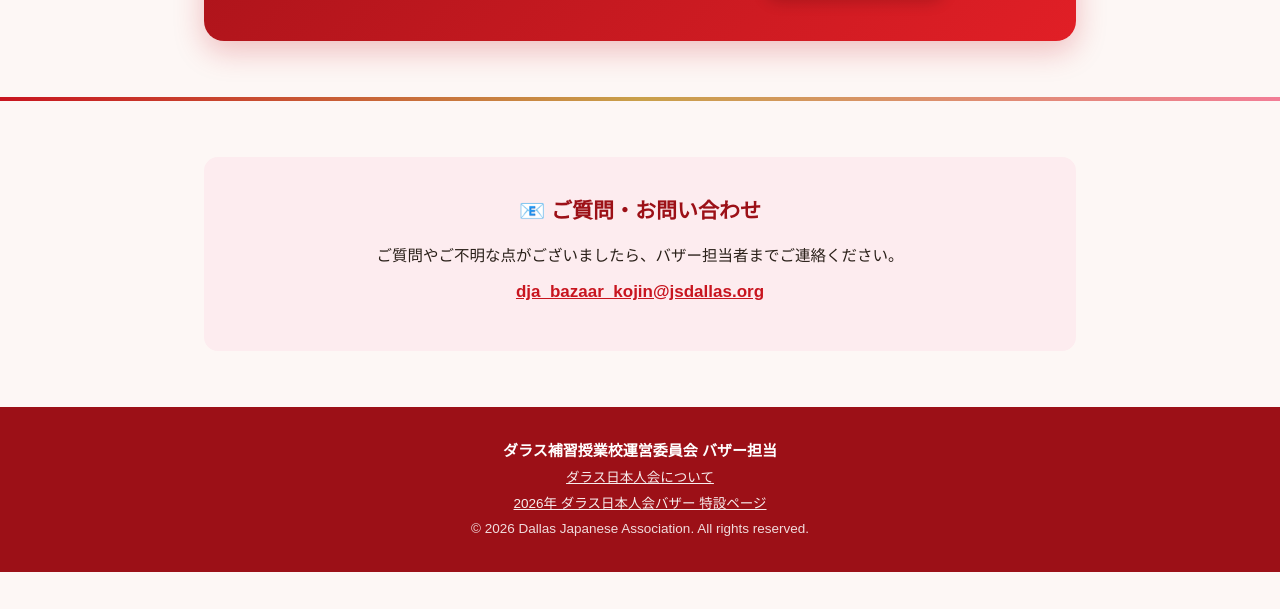
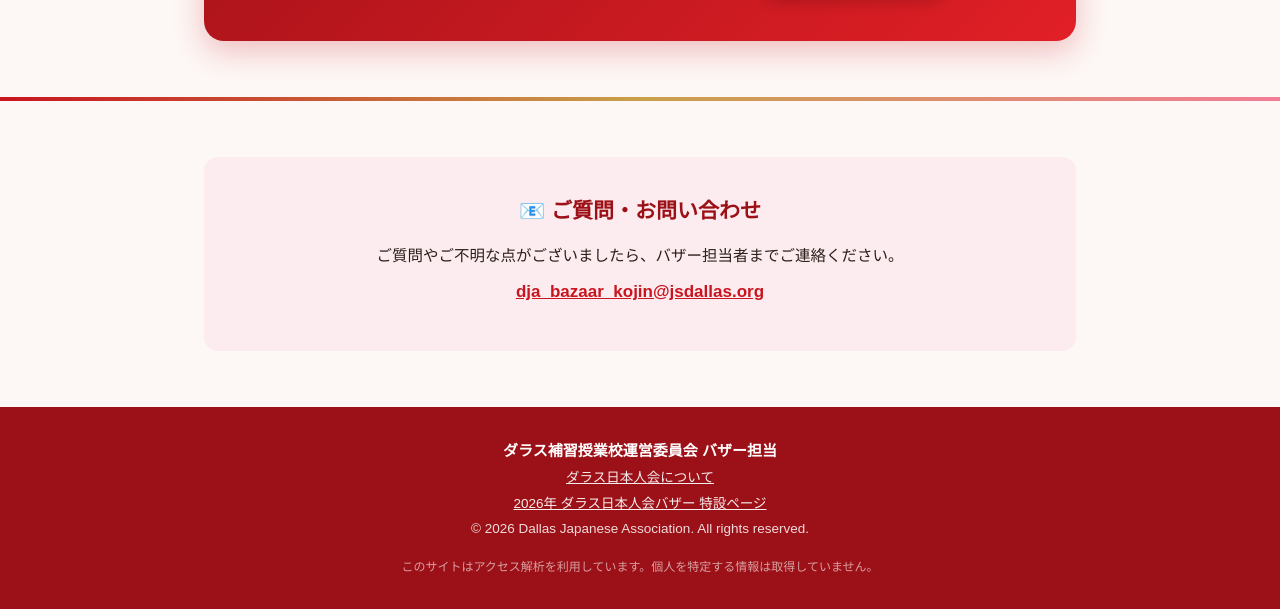
Before and after one commit to jsdallas-koho/booth, a plain HTML site: page index.html in a window 1280 px wide. Shown: the part 3649-4258 px from the top of the page. Before the commit the page ends 4221 px from the top, so only its background shows below. Drawn offline with Linux system fonts and the light colour scheme.

Commit message:
Add files via upload

```diff
--- a/index.html
+++ b/index.html
@@ -783,7 +783,7 @@
   /* ===== アクセス解析 =====
      測定IDを設定すると解析タグを読み込み、フッターに利用告知を表示する。
      空のままの場合は外部リクエストを一切行わない。 */
-  var GA_MEASUREMENT_ID = '';
+  var GA_MEASUREMENT_ID = 'G-WN3PMWRR5N';
 
   function loadAnalytics(id) {
     window.dataLayer = window.dataLayer || [];
```
